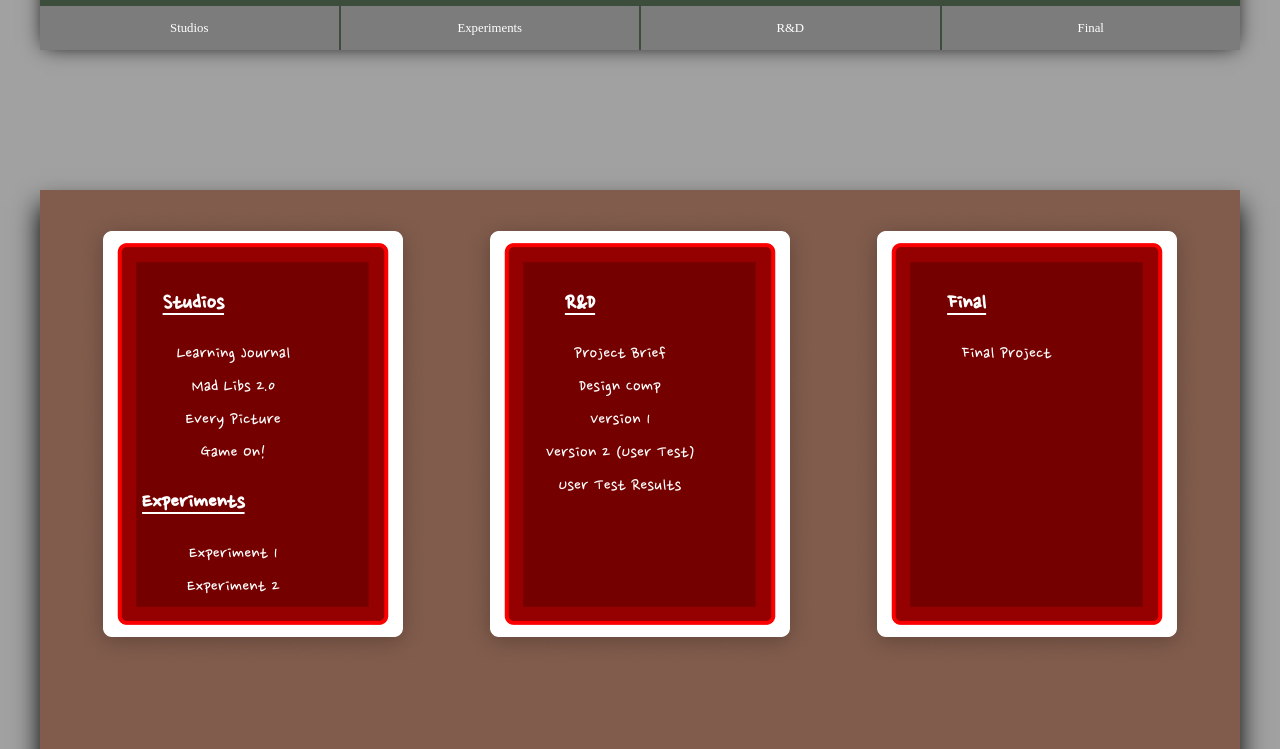
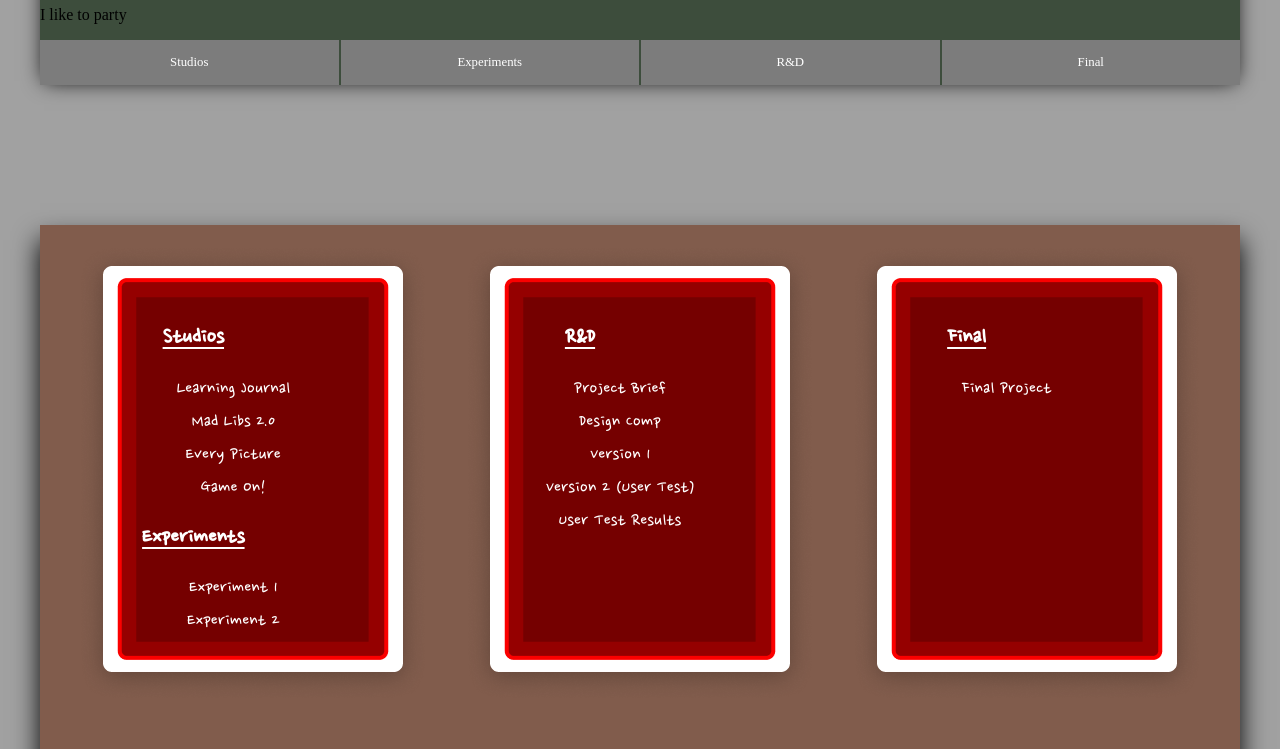
Before and after one commit to danielkuchu/des157a, a plain HTML site: page index.html in a window 1280 px wide. Shown: the part 351-1100 px from the top of the page. Drawn offline with nearby package versions, Linux system fonts and the light colour scheme; files whose address does not match are found by name.

Commit message:
I like to party hardy

```diff
--- a/index.html
+++ b/index.html
@@ -28,6 +28,7 @@
             </text>
         </svg>
         <h1>DES 157A - Interactive Media II - Winter 2023</h1>
+        <p>I like to party</p>
         <nav>
             <ul>
 
```
Also changed, not shown: 1 other file.
